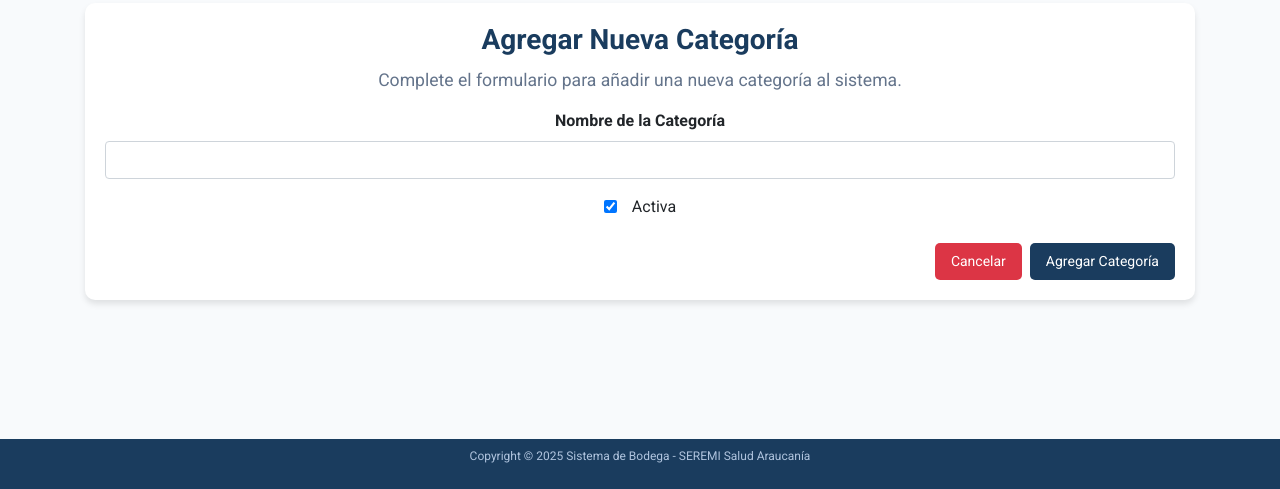
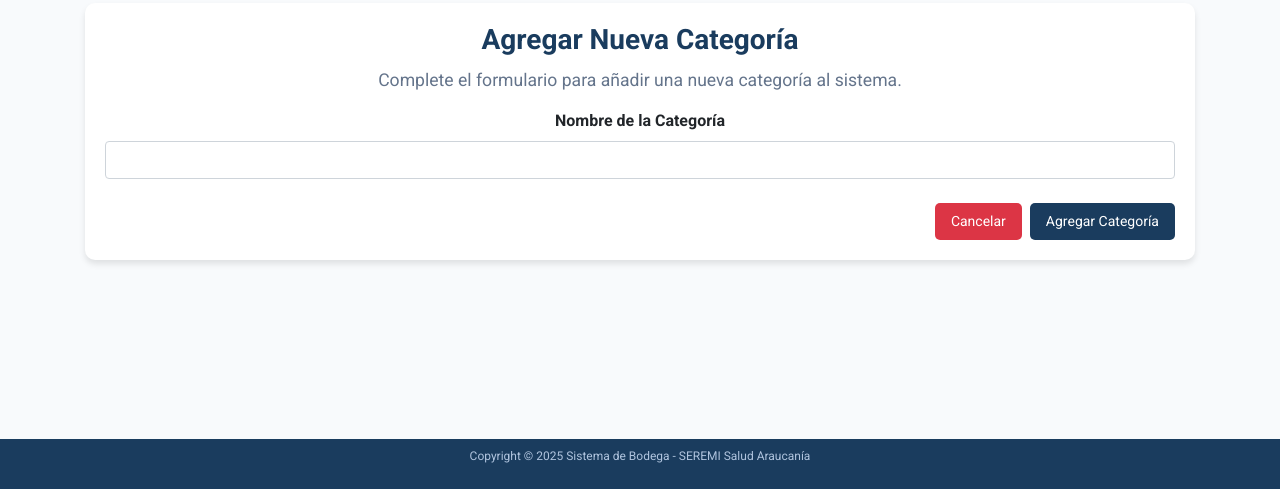
Before and after one commit to Robinson2024/bodega_seremi, a Django app: page /accounts/agregar-categoria/ in a window 1280 px wide. Shown: the part 311-800 px from the top of the page. Run offline with Django 5.2, Linux system fonts and the light colour scheme; a user stored in the database is signed in; data comes from the database, SQL or seed files in the repository; both versions use the stored data as it was after the commit; some libraries are stand-ins or nearby versions.

Commit message:
se quita casilla de activo en vista agregar categorias

```diff
--- a/sistema_bodega/accounts/forms.py
+++ b/sistema_bodega/accounts/forms.py
@@ -620,14 +620,12 @@ class EliminarDepartamentoForm(forms.Form):
 class CategoriaForm(forms.ModelForm):
     class Meta:
         model = Categoria
-        fields = ['nombre', 'activo']
+        fields = ['nombre']  # Excluir 'activo'
         widgets = {
             'nombre': forms.TextInput(attrs={'class': 'form-control'}),
-            'activo': forms.CheckboxInput(attrs={'class': 'form-check-input'}),
         }
         labels = {
             'nombre': 'Nombre de la Categoría',
-            'activo': 'Activa',
         }
 
     def clean_nombre(self):
--- a/sistema_bodega/accounts/templates/accounts/agregar_categoria.html
+++ b/sistema_bodega/accounts/templates/accounts/agregar_categoria.html
@@ -32,12 +32,6 @@
                     </div>
                 {% endif %}
             </div>
-            <div class="form-group">
-                <div class="form-check">
-                    {{ form.activo }}
-                    <label class="form-check-label ml-2" for="{{ form.activo.id_for_label }}">{{ form.activo.label }}</label>
-                </div>
-            </div>
             <div class="d-flex justify-content-end mt-4">
                 <a href="{% url 'home' %}" class="btn btn-cancel mr-2" role="button">Cancelar</a>
                 <button type="submit" class="btn btn-submit">Agregar Categoría</button>
--- a/sistema_bodega/accounts/views.py
+++ b/sistema_bodega/accounts/views.py
@@ -1368,7 +1368,7 @@ def agregar_categoria(request):
         else:
             messages.error(request, 'Error al agregar la categoría. Verifica los datos.')
     else:
-        form = CategoriaForm(initial={'activo': True})
+        form = CategoriaForm()
 
     return render(request, 'accounts/agregar_categoria.html', {'form': form})
 
```
Also changed, not shown: sistema_bodega/db.sqlite3.
